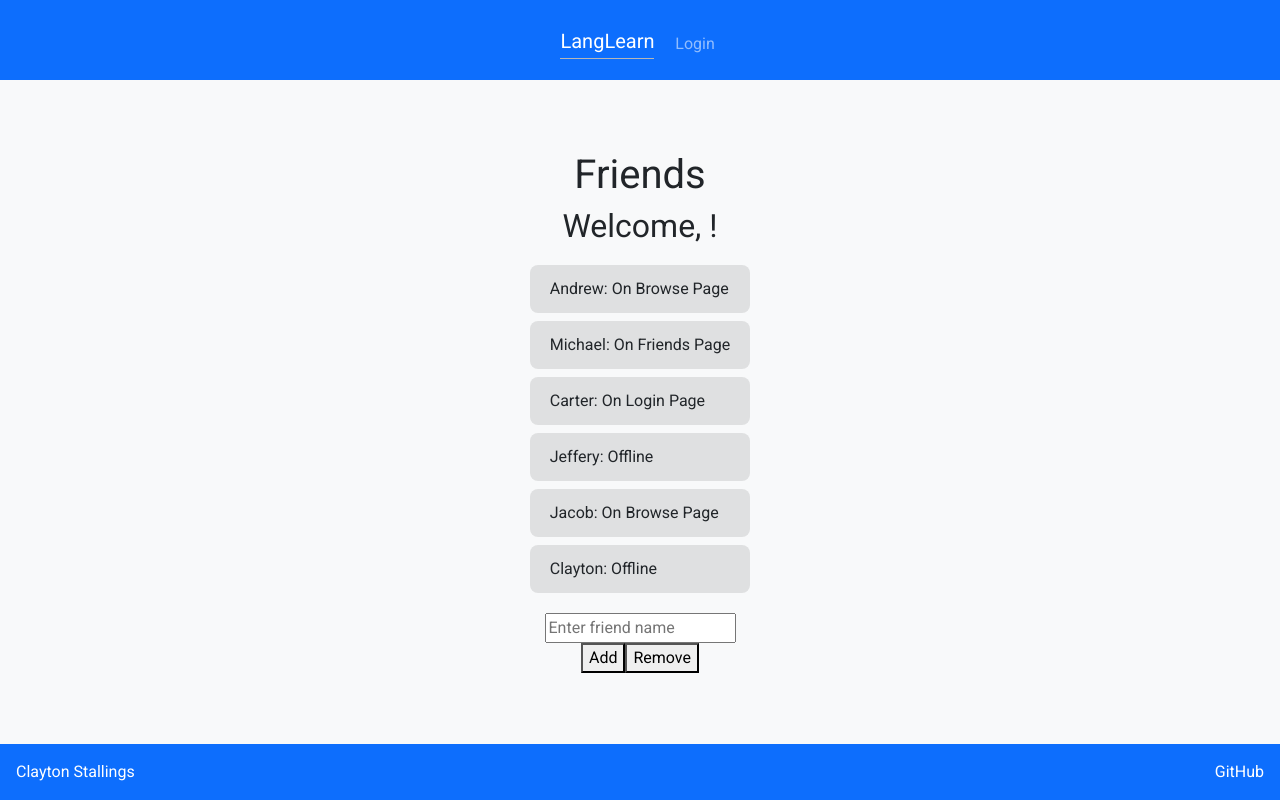
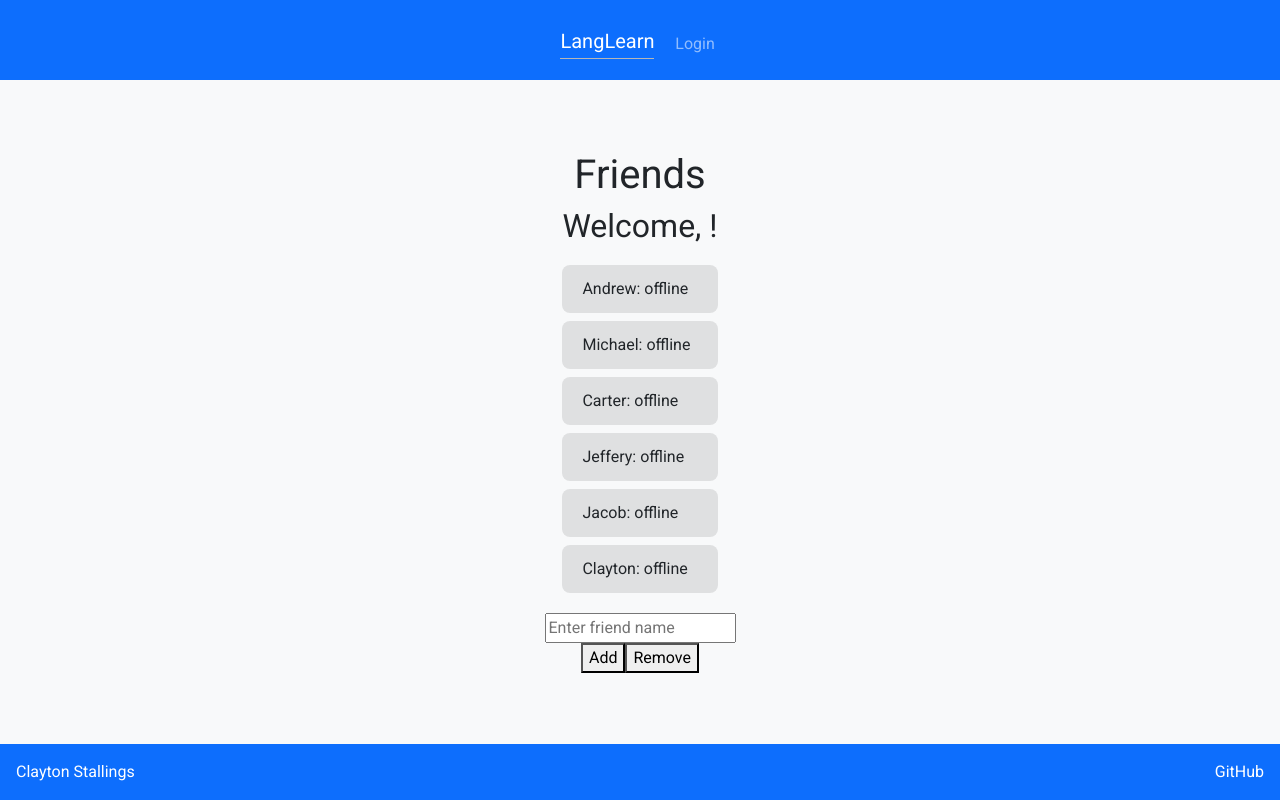
Before and after one commit to crstall4/mystartup, a React (Vite) app: page /friends in a window 1280 px wide. Built offline with nearby package versions, Linux system fonts and the light colour scheme.

Commit message:
delete all the randomly generated placeholder stuff out of the friends page

```diff
--- a/src/friends/friends.jsx
+++ b/src/friends/friends.jsx
@@ -1,30 +1,8 @@
 import React from 'react';
 import '../app.css';
 
-export function Friends({user, friends, addFriend, removeFriend}) {
-  const statusesOptions = ["Offline", "On Friends Page", "On Login Page", "On Study Page", "On Browse Page"];
-  const [statuses, setStatuses] = React.useState({});
+export function Friends({user, friends, addFriend, removeFriend, statuses}) {
   const [friendName, setFriendName] = React.useState('');
-
-  React.useEffect(() => {
-    const initialStatuses = {};
-    friends.forEach(friend => {
-      initialStatuses[friend] = "Offline";
-    });
-    setStatuses(initialStatuses);
-
-    const interval = setInterval(() => {
-      setStatuses(prevStatuses => {
-        const newStatuses = { ...prevStatuses };
-        const randomFriend = friends[Math.floor(Math.random() * friends.length)];
-        const randomStatus = statusesOptions[Math.floor(Math.random() * statusesOptions.length)];
-        newStatuses[randomFriend] = randomStatus;
-        return newStatuses;
-      });
-    }, 1000);
-
-    return () => clearInterval(interval);
-  }, [friends]);
 
   return (
     <main className="container-fluid bg-light text-center text-dark d-flex flex-column justify-content-center">
```
